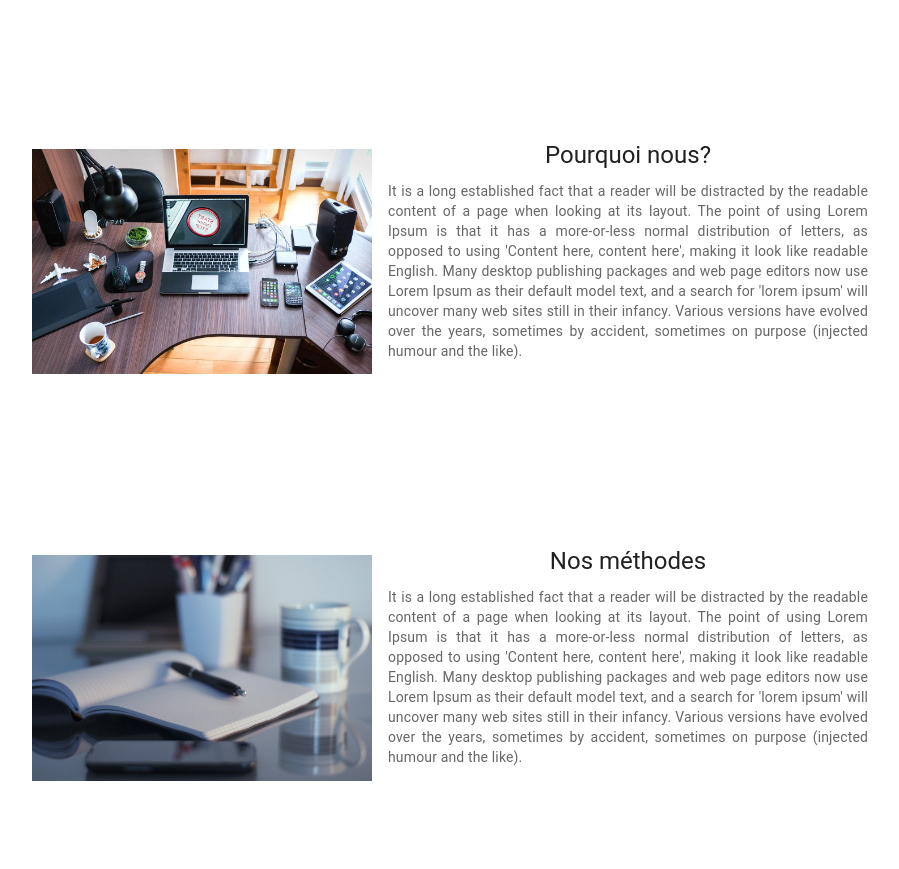
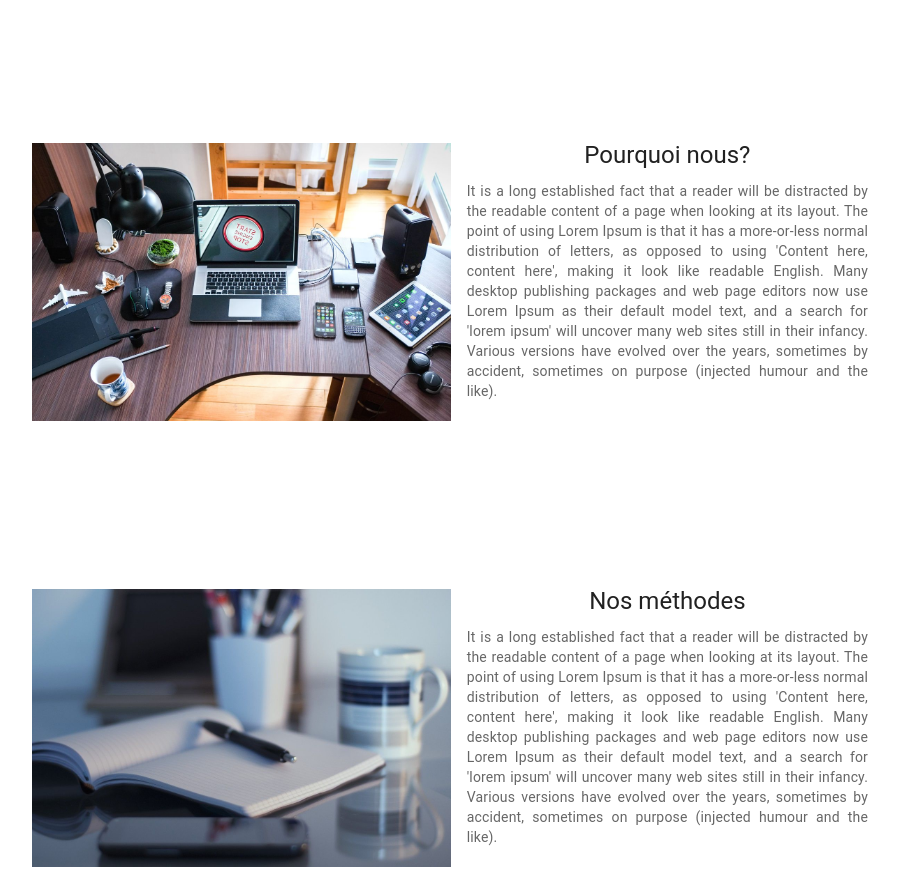
Before and after one commit to CDA-SKEW/Skew, a React (Create React App) app in the folder front/: page /#/ in a window 1280 px wide. Shown: the part 620-1489 px from the top of the page, without its empty margins (182-1081 px from the left). Built offline with nearby package versions, Linux system fonts and the light colour scheme.

Commit message:
refonte du code dans les bonnes manieres

```diff
--- a/front/src/components/visiteur/CardHome.js
+++ b/front/src/components/visiteur/CardHome.js
@@ -12,7 +12,7 @@ export default function CardHome() {
     return (
         <Container
             maxWidth='md'
-            disableGutters='true'
+            disableGutters
             sx={{
                 display: 'flex',
                 mx: 'auto',
--- a/front/src/components/visiteur/CardParagrapheImg.js
+++ b/front/src/components/visiteur/CardParagrapheImg.js
@@ -4,15 +4,13 @@ import CardMedia from '@mui/material/CardMedia';
 import CardContent from '@mui/material/CardContent';
 import Typography from '@mui/material/Typography';
 
-const CardParagrapheImg = ({ index }) => {
+export default function CardParagrapheImg ({ index }){
     return (
         <Card sx={{
-            Width: 1000,
             my: 20,
             display: "flex",
             bgcolor: "#fff",
             boxShadow: "none",
-            display: "flex",
             justifyContent: { xs: "center", md: "space-around" },
             flexDirection: { xs: "column", md: "row" },
             alignItems: { xs: "center", md: "none" },
@@ -22,13 +20,15 @@ const CardParagrapheImg = ({ index }) => {
                 image={index.image}
                 alt="Pourquoi-nous"
                 sx={{
-                    maxWidth: "40%",
-                    minWidth: "340px",
+                    minWidth: 340,
+                    width: '90%'
                 }}
             />
             <CardContent sx={{
                 pt: 0,
-                px: 2
+                px: 2,
+                width: '90%',
+                verticalAlign: 'top'
             }}>
                 <Typography
                     variant="h5"
@@ -46,5 +46,3 @@ const CardParagrapheImg = ({ index }) => {
         </Card>
     );
 };
-
-export default CardParagrapheImg;
--- a/front/src/components/visiteur/CollaborationCandidat.js
+++ b/front/src/components/visiteur/CollaborationCandidat.js
@@ -5,7 +5,7 @@ import Avatar1 from '../../assets/avatars/avatar1.jpg';
 import Avatar2 from '../../assets/avatars/avatar2.jpg';
 import CardUserIntervention from './CardUserIntervention';
 
-const CollaborationCandidat = () => {
+export default function CollaborationCandidat () {
 
     const UsersList = [
         { key: 1, prenom: 'Bruno', nom: 'Bruno', img: Avatar2, alt: 'img1', message: 'Lorem Ipsum is simply dummy text of the printing and typesetting industry. Lorem Ipsum has been the industrys standard dummy text ever since the 1500s, when an unknown printer took a galley of type and scrambled it to make a type specimen book. It has survived not only five centuries, but also the leap into electronic typesetting, remaining essentially unchanged. It was popularised in the 1960s with the release of Letraset sheets containing Lorem Ipsum passages, and more recently with desktop publishing software like Aldus PageMaker including versions of Lorem Ipsum.' },
@@ -31,5 +31,3 @@ const CollaborationCandidat = () => {
         </Box>
     );
 };
-
-export default CollaborationCandidat;
--- a/front/src/components/visiteur/ListOffre.js
+++ b/front/src/components/visiteur/ListOffre.js
@@ -3,7 +3,7 @@ import ListItem from '@mui/material/ListItem';
 import ListItemText from '@mui/material/ListItemText';
 import Typography from '@mui/material/Typography';
 
-const ListOffre = ({ index }) => {
+export default function ListOffre ({ index }) {
 
     return (
         <ListItem alignItems="flex-start" sx={{
@@ -32,5 +32,3 @@ const ListOffre = ({ index }) => {
         </ListItem>
     );
 };
-
-export default ListOffre;
--- a/front/src/components/visiteur/WhyCandidat.js
+++ b/front/src/components/visiteur/WhyCandidat.js
@@ -1,7 +1,7 @@
 import * as React from 'react';
 import WhyCandidat1 from '../../assets/images/WhyCandidat01.jpg';
 import WhyCandidat2 from '../../assets/images/WhyCandidat02.jpg';
-import { Box } from '@mui/system';
+import Container from '@mui/material/Container';
 import CardParagrapheImg from './CardParagrapheImg';
 
 export default function WhyCandidat() {
@@ -12,10 +12,10 @@ export default function WhyCandidat() {
     ]
 
     return (
-        <Box>
+        <Container maxWidth="lg">
             {CardsContents.map((index) => (
                 <CardParagrapheImg key={index.key} index={index} />
             ))}
-        </Box>
+        </Container>
     );
 }
--- a/front/src/layouts/VisiteurLayout.js
+++ b/front/src/layouts/VisiteurLayout.js
@@ -17,7 +17,7 @@ const Main = styled("div")(({ theme }) => ({
 }));
 
 
-const VisiteurLayout = ({ children }) => {
+export default function VisiteurLayout ({ children }) {
   return (
     <ThemeProvider theme={theme}>
       <CssBaseline />
@@ -26,7 +26,7 @@ const VisiteurLayout = ({ children }) => {
       <Container
         component="main"
         maxWidth='xl'
-        disableGutters='true'
+        disableGutters
         sx={{ flexGrow: 1 }}>
         <Main>{children}</Main>
       </Container>
@@ -34,5 +34,3 @@ const VisiteurLayout = ({ children }) => {
     </ThemeProvider>
   );
 };
-
-export default VisiteurLayout;
--- a/front/src/pages/visitor/Home.js
+++ b/front/src/pages/visitor/Home.js
@@ -5,12 +5,12 @@ import CardHome from 'components/visiteur/CardHome';
 import WhyHome from 'components/visiteur/WhyHome';
 import StatBarHome from 'components/visiteur/StatBarHome';
 
-const Home = () => {
+export default function Home () {
     return (
         <VisiteurLayout>
             <Container
                 maxWidth='xl'
-                disableGutters='true'
+                disableGutters
             >
                 <CardHome />
                 <WhyHome />
@@ -19,5 +19,3 @@ const Home = () => {
         </VisiteurLayout>
     );
 };
-
-export default Home;
--- a/front/src/pages/visitor/PresentationCandidat.js
+++ b/front/src/pages/visitor/PresentationCandidat.js
@@ -6,10 +6,13 @@ import CollaborationCandidat from 'components/visiteur/CollaborationCandidat';
 import ConfianceCandidat from 'components/visiteur/ConfianceCandidat';
 import LastOffres from 'components/visiteur/LastOffres';
 
-const PresentationCandidat = () => {
+export default function PresentationCandidat () {
     return (
         <VisiteurLayout>
-            <Container>
+            <Container
+                maxWidth='xl'
+                disableGutters
+            >
                 <WhyCandidat />
                 <CollaborationCandidat />
                 <ConfianceCandidat />
@@ -18,5 +21,3 @@ const PresentationCandidat = () => {
         </VisiteurLayout>
     );
 };
-
-export default PresentationCandidat;
--- a/front/src/pages/visitor/PresentationRecruteur.js
+++ b/front/src/pages/visitor/PresentationRecruteur.js
@@ -3,7 +3,7 @@ import VisiteurLayout from 'layouts/VisiteurLayout';
 import WhyRecruteur from 'components/visiteur/WhyRecruteur';
 import { Container } from '@mui/material';
 
-const PresentationRecruteur = () => {
+export default function PresentationRecruteur () {
     return (
         <VisiteurLayout>
             <Container>
@@ -12,5 +12,3 @@ const PresentationRecruteur = () => {
         </VisiteurLayout>
     );
 };
-
-export default PresentationRecruteur;
```
